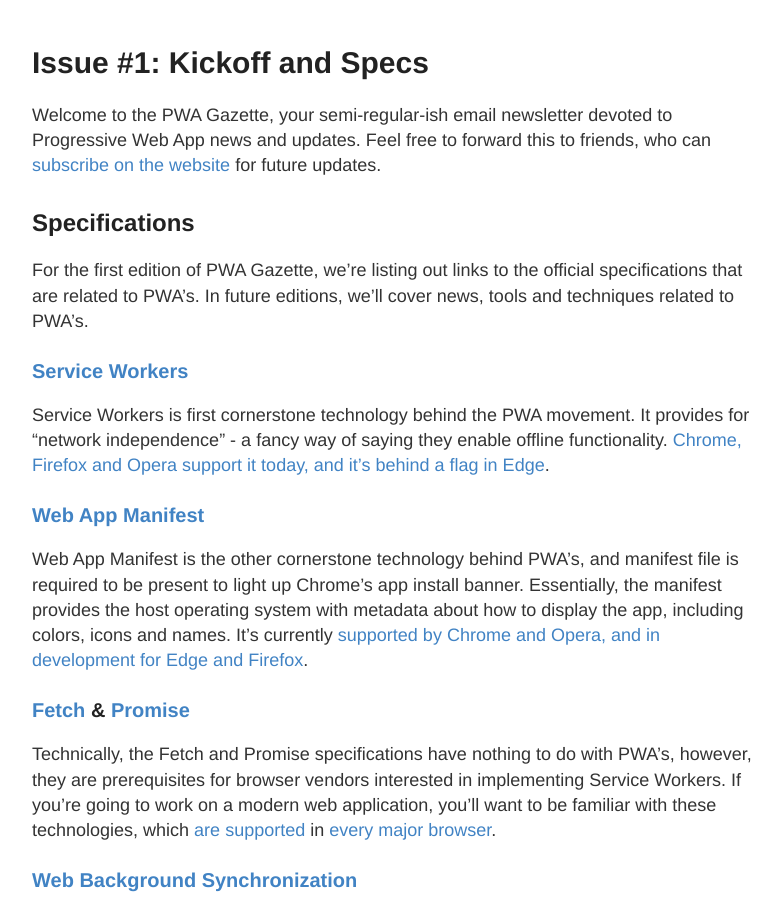
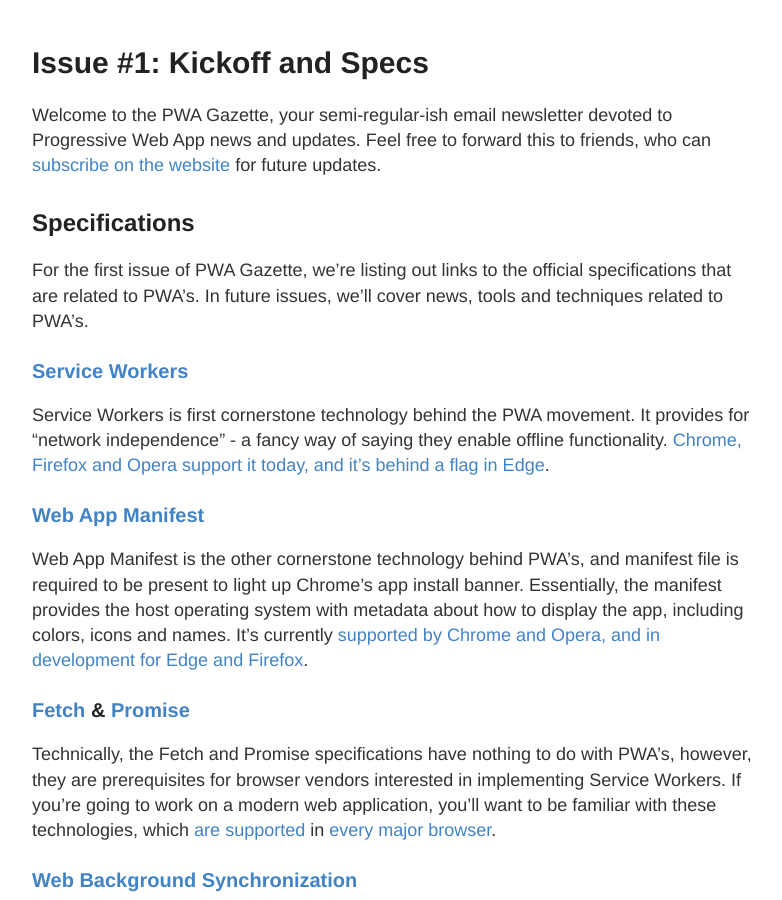
Before and after one commit to nikmd23/pwa-gazette, a Jekyll site: the page built from _posts/2017-07-17-1-Kickoff-and-Specs.md, in a window 1280 px wide and 900 px high, scrolled down 310 px. Shown: the whole window, without its empty margins (248-1030 px from the left). Built offline with Jekyll 4.4.1, drawn with Linux system fonts in a browser that asks for light colours; some of the changed text lies outside the part shown.

Commit message:
Add files via upload

```diff
--- a/_posts/2017-07-17-1-Kickoff-and-Specs.md
+++ b/_posts/2017-07-17-1-Kickoff-and-Specs.md
@@ -2,6 +2,8 @@
 layout: post
 title: "Issue #1: Kickoff and Specs"
 published: true
+excerpt: "The first issue of PWA Gazette, containing links to the official specifications that are related to PWA's."
+date: 2017-07-17 21:43:01 -0600
 ---
 
 # Issue #1: Kickoff and Specs
@@ -9,7 +11,7 @@
 Welcome to the PWA Gazette, your semi-regular-ish email newsletter devoted to Progressive Web App news and updates. Feel free to forward this to friends, who can [subscribe on the website](http://pwagazette.com/) for future updates.
 
 ## Specifications
-For the first edition of PWA Gazette, we're listing out links to the official specifications that are related to PWA's. In future editions, we'll cover news, tools and techniques related to PWA's.
+For the first issue of PWA Gazette, we're listing out links to the official specifications that are related to PWA's. In future issues, we'll cover news, tools and techniques related to PWA's.
 
 ### [Service Workers](https://w3c.github.io/ServiceWorker/v1/)
 Service Workers is first cornerstone technology behind the PWA movement. It provides for "network independence" - a fancy way of saying they enable offline functionality. [Chrome, Firefox and Opera support it today, and it's behind a flag in Edge](http://www.caniuse.com/#feat=serviceworkers).
```
